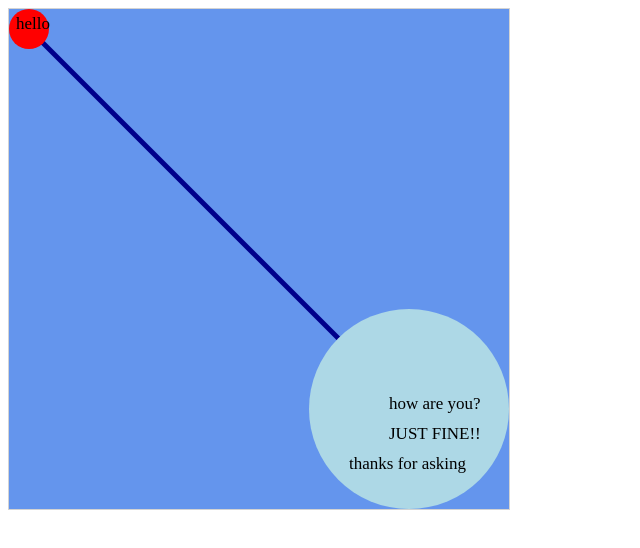
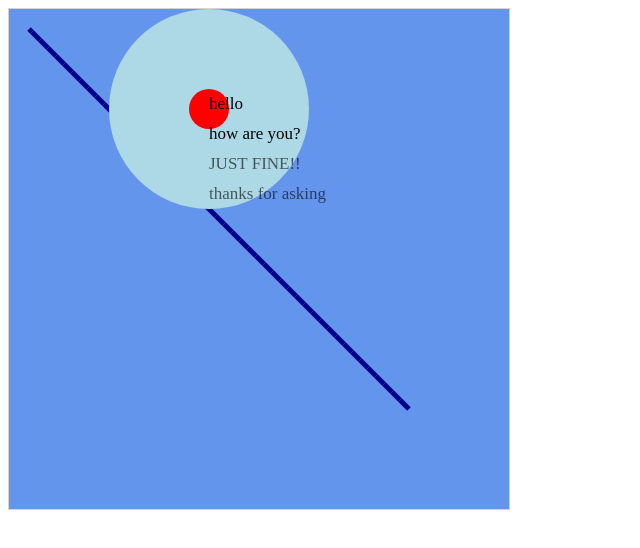
Before and after one commit to omar-nav/firstD3App, a plain HTML site: page index.html in a window 1280 px wide. Shown: the whole page, without its empty margins (0-640 px from the left). Drawn offline with nearby package versions, Linux system fonts and the light colour scheme.

Commit message:
add transitions for all elements not including line

```diff
--- a/index.html
+++ b/index.html
@@ -27,16 +27,16 @@
         .style("stroke-width", "5px");
     d3.select("svg")
         .append("circle")
+        .attr("r", 100)
+        .attr("cx", 400)
+        .attr("cy", 400)
+        .style("fill", "lightblue");
+    d3.select("svg")
+        .append("circle")
         .attr("r", 20)
         .attr("cx",20)
         .attr("cy",20)
         .style("fill","red");
-    d3.select("svg")
-        .append("circle")
-        .attr("r", 100)
-        .attr("cx", 400)
-        .attr("cy", 400)
-        .style("fill", "lightblue");
     d3.select("svg")
         .append("text")
         .attr("id", "a")
@@ -65,9 +65,10 @@
         .attr("y",460)
         .style("opacity",0)
         .text("thanks for asking");
-    d3.select("#a").transition().delay(600).style("opacity",1);
-    d3.select("#b").transition().delay(1000).style("opacity",1);
-    d3.select("#c").transition().delay(1600).style("opacity",1);
-    d3.select("#d").transition().delay(1900).style("opacity",1);
+    d3.select("#a").transition().duration(900).attr("x",200).attr("y",100).style("opacity",1);
+    d3.select("#b").transition().duration(3000).attr("x",200).attr("y",130).style("opacity",1);
+    d3.select("#c").transition().duration(4000).attr("x",200).attr("y",160).style("opacity",.6);
+    d3.select("#d").transition().duration(5000).attr("x",200).attr("y",190).style("opacity",.6);
+    d3.selectAll("circle").transition().duration(5000).attr("cx",200).attr("cy",100);
 </script>
 </html>
```
